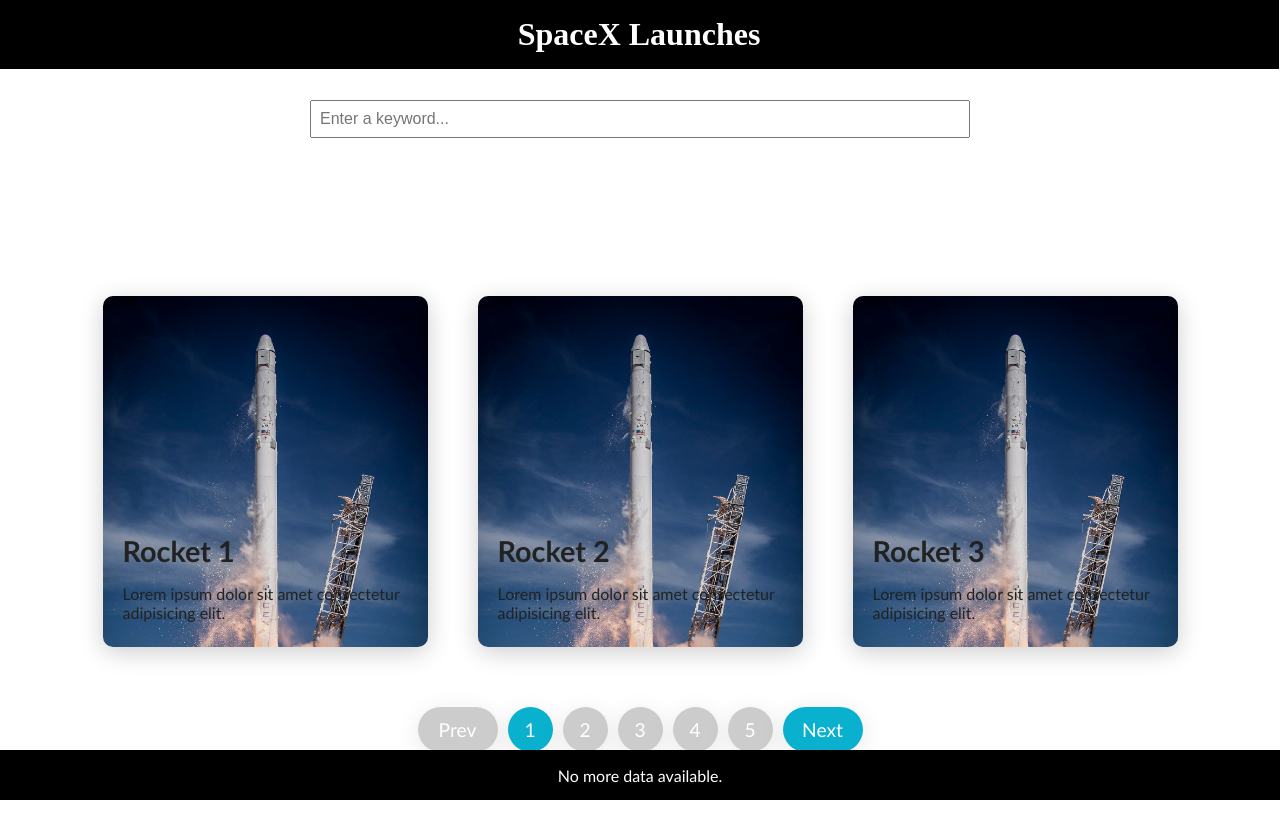
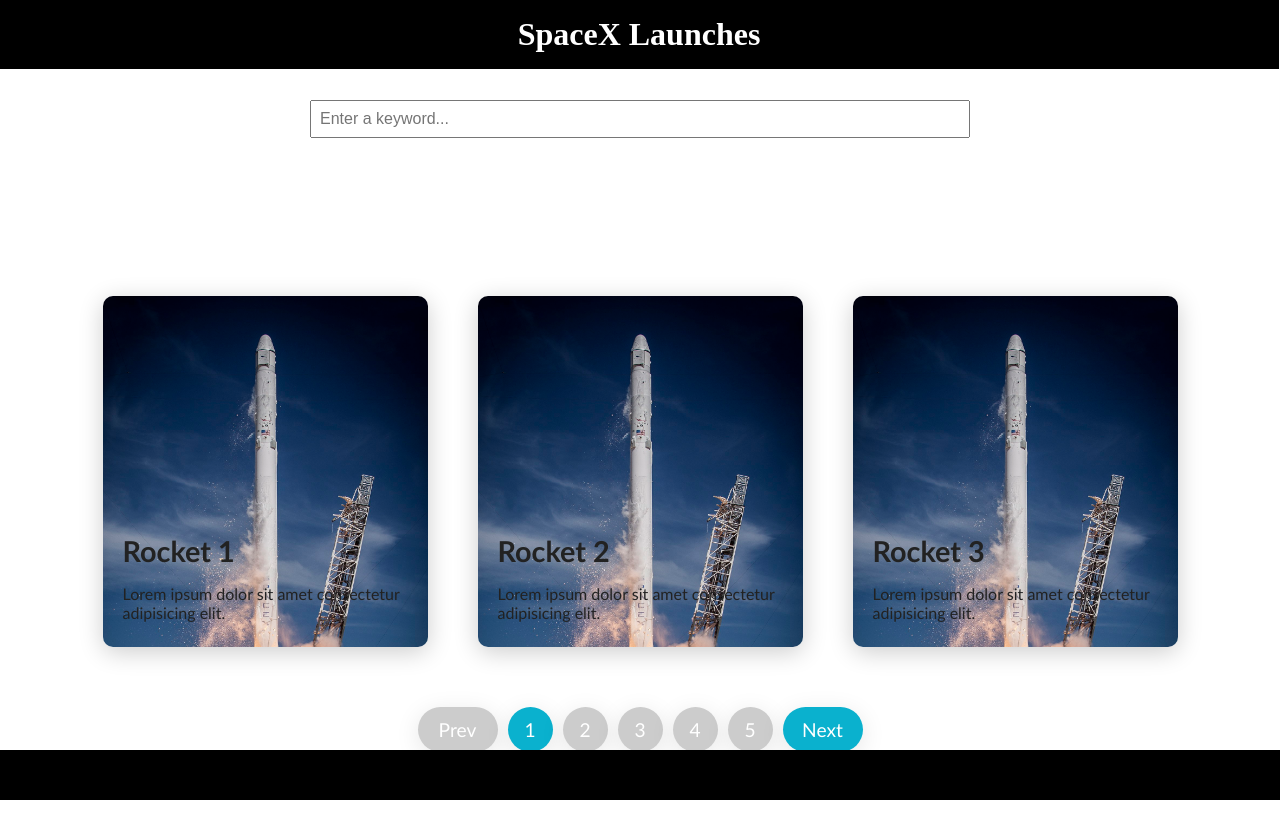
Before and after one commit to JphOrq/SpaceX_Launch, a plain HTML site: page index.html in a window 1280 px wide. Drawn offline with nearby package versions, Linux system fonts and the light colour scheme; no server answers; a web font is replaced by a local one.

Commit message:
Update index.html

```diff
--- a/index.html
+++ b/index.html
@@ -158,7 +158,7 @@
         <h2>Loading...</h2>
     </div>
 
-    <div id="noMoreData">No more data available.</div>
+    <div id="noMoreData"></div>
 
     <script src="getPageList.js"></script>
     <script src="script.js"></script>
```
